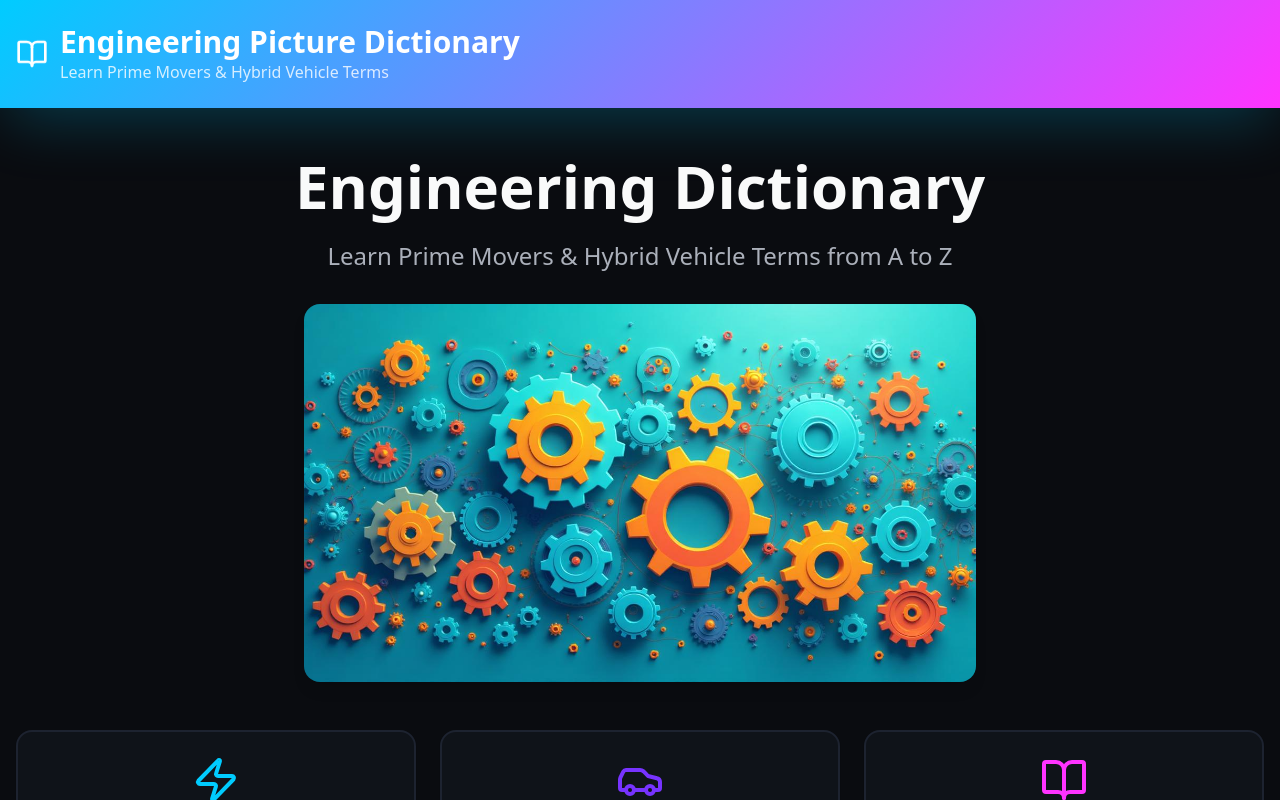
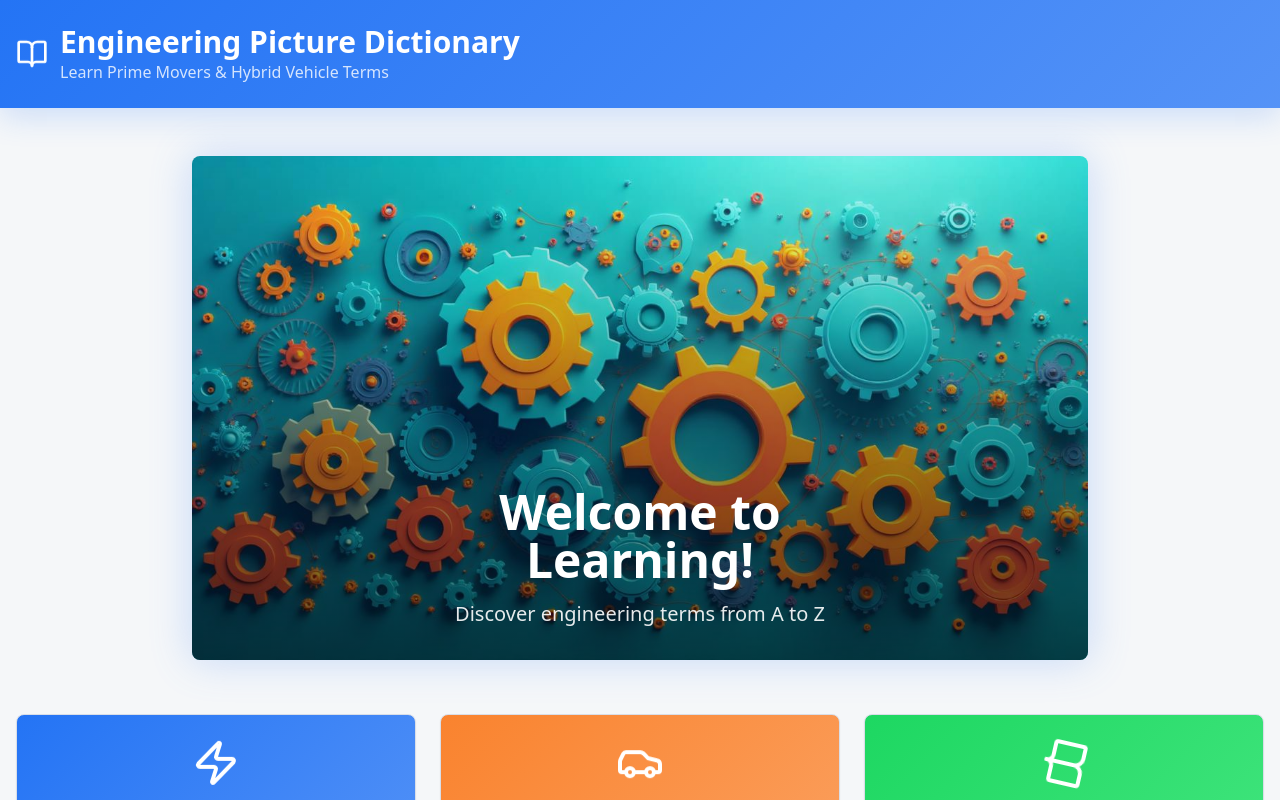
Before and after one commit to buttisoda6-cyber/hybrid-handbook, a React (Vite) app: page / in a window 1280 px wide. Shown: the top 800 px of the page. Built offline with nearby package versions, Linux system fonts and the light colour scheme.

Commit message:
Reverted to commit dbae29669d944b868247871ba9cefb88f26f9676

```diff
--- a/src/components/AlphabetGrid.tsx
+++ b/src/components/AlphabetGrid.tsx
@@ -14,7 +14,7 @@ const AlphabetGrid = () => {
       {dictionaryData.map((entry) => (
         <Card
           key={entry.letter}
-          className="aspect-square flex items-center justify-center cursor-pointer bg-primary text-white hover:bg-secondary transform hover:scale-105 transition-all duration-300 hover:shadow-lg group"
+          className="aspect-square flex items-center justify-center cursor-pointer bg-gradient-primary hover:bg-gradient-secondary transform hover:scale-105 transition-all duration-300 hover:shadow-glow group"
           onClick={() => handleLetterClick(entry.letter)}
         >
           <div className="text-center">
--- a/src/components/TermCard.tsx
+++ b/src/components/TermCard.tsx
@@ -11,31 +11,24 @@ interface TermCardProps {
 
 const TermCard = ({ type, term, description, image, gradient }: TermCardProps) => {
   return (
-    <Card className={`h-full ${gradient} text-white shadow-neon hover:shadow-glow transform hover:scale-105 transition-all duration-500 border border-white/20 backdrop-blur-sm relative overflow-hidden group`}>
-      {/* Glass morphism overlay */}
-      <div className="absolute inset-0 bg-gradient-to-br from-white/10 to-transparent opacity-50 group-hover:opacity-70 transition-opacity duration-300" />
-
-      <CardHeader className="text-center pb-6 relative z-10">
-        <Badge variant="secondary" className="w-fit mx-auto mb-6 bg-black/30 text-white border border-white/30 hover:bg-black/40 px-4 py-1.5 text-sm font-medium backdrop-blur-sm">
+    <Card className={`h-full ${gradient} text-white shadow-card hover:shadow-float transform hover:scale-105 transition-all duration-300`}>
+      <CardHeader className="text-center pb-4">
+        <Badge variant="secondary" className="w-fit mx-auto mb-3 bg-white/20 text-white border-0 hover:bg-white/30">
           {type}
         </Badge>
-
-        {/* Much larger image container */}
-        <div className="w-40 h-40 md:w-48 md:h-48 mx-auto mb-6 rounded-2xl bg-black/20 p-4 animate-float border border-white/20 backdrop-blur-sm shadow-neon">
+        <div className="w-20 h-20 mx-auto mb-4 rounded-lg bg-white/20 p-2 animate-float">
           <img
             src={image}
             alt={term}
-            className="w-full h-full object-cover rounded-xl shadow-lg"
+            className="w-full h-full object-cover rounded-lg"
           />
         </div>
-
-        <CardTitle className="text-2xl md:text-3xl font-bold bg-gradient-to-r from-white to-white/80 bg-clip-text text-transparent">
+        <CardTitle className="text-xl md:text-2xl font-bold">
           {term}
         </CardTitle>
       </CardHeader>
-
-      <CardContent className="relative z-10">
-        <p className="text-white/90 text-base md:text-lg leading-relaxed text-center">
+      <CardContent>
+        <p className="text-white/90 text-sm md:text-base leading-relaxed">
           {description}
         </p>
       </CardContent>
--- a/src/index.css
+++ b/src/index.css
@@ -6,72 +6,67 @@
 
 @layer base {
   :root {
-    /* Core Background Colors - Dark Tech Theme */
-    --background: 220 25% 5%;
-    --foreground: 220 10% 98%;
+    /* Core Background Colors */
+    --background: 220 25% 97%;
+    --foreground: 220 25% 15%;
 
-    /* Card System - Glass Morphism */
-    --card: 220 25% 8%;
-    --card-foreground: 220 10% 95%;
+    /* Card System */
+    --card: 0 0% 100%;
+    --card-foreground: 220 25% 15%;
 
     /* Interactive Elements */
-    --popover: 220 25% 7%;
-    --popover-foreground: 220 10% 95%;
+    --popover: 0 0% 100%;
+    --popover-foreground: 220 25% 15%;
 
-    /* Brand Colors - Cyber Cyan */
-    --primary: 192 100% 50%;
-    --primary-foreground: 220 25% 5%;
-    --primary-glow: 300 100% 60%;
+    /* Brand Colors - Engineering Blue */
+    --primary: 217 91% 55%;
+    --primary-foreground: 0 0% 100%;
+    --primary-glow: 217 91% 65%;
 
-    /* Secondary - Neon Purple */
-    --secondary: 260 100% 60%;
-    --secondary-foreground: 220 25% 5%;
+    /* Secondary - Engineering Orange */
+    --secondary: 25 95% 58%;
+    --secondary-foreground: 0 0% 100%;
 
     /* Muted Colors */
-    --muted: 220 25% 10%;
-    --muted-foreground: 220 10% 70%;
+    --muted: 220 25% 95%;
+    --muted-foreground: 220 15% 45%;
 
-    /* Accent - Electric Magenta */
-    --accent: 300 100% 60%;
-    --accent-foreground: 220 25% 5%;
+    /* Accent - Success Green */
+    --accent: 142 76% 48%;
+    --accent-foreground: 0 0% 100%;
 
     /* System Colors */
-    --destructive: 0 100% 50%;
-    --destructive-foreground: 220 10% 95%;
+    --destructive: 0 84% 60%;
+    --destructive-foreground: 0 0% 100%;
 
     /* Borders and Inputs */
-    --border: 220 25% 15%;
-    --input: 220 25% 12%;
-    --ring: 192 100% 50%;
+    --border: 220 25% 88%;
+    --input: 220 25% 88%;
+    --ring: 217 91% 55%;
 
-    /* Modern Tech Themed Colors */
-    --electric: 192 100% 50%;
-    --mechanical: 260 100% 60%;
-    --hybrid: 300 100% 60%;
-    --gear: 45 100% 55%;
+    /* Engineering Themed Colors */
+    --electric: 200 100% 50%;
+    --mechanical: 35 100% 55%;
+    --hybrid: 85 85% 45%;
+    --gear: 45 95% 60%;
 
-    /* Modern Tech Gradients */
-    --gradient-primary: linear-gradient(135deg, hsl(192 100% 50%), hsl(300 100% 60%));
-    --gradient-secondary: linear-gradient(135deg, hsl(260 100% 60%), hsl(192 100% 50%));
-    --gradient-accent: linear-gradient(135deg, hsl(300 100% 60%), hsl(260 100% 60%));
-    --gradient-electric: linear-gradient(135deg, hsl(192 100% 50%) 0%, hsl(220 100% 60%) 100%);
-    --gradient-mechanical: linear-gradient(135deg, hsl(260 100% 60%) 0%, hsl(300 100% 60%) 100%);
+    /* Gradients */
+    --gradient-primary: linear-gradient(135deg, hsl(var(--primary)), hsl(var(--primary-glow)));
+    --gradient-secondary: linear-gradient(135deg, hsl(var(--secondary)), hsl(25 95% 68%));
+    --gradient-accent: linear-gradient(135deg, hsl(var(--accent)), hsl(142 76% 58%));
+    --gradient-electric: linear-gradient(135deg, hsl(var(--electric)), hsl(200 100% 60%));
+    --gradient-mechanical: linear-gradient(135deg, hsl(var(--mechanical)), hsl(35 100% 65%));
 
-    /* Neon Glow Shadows */
-    --shadow-card: 0 8px 32px -8px hsl(192 100% 50% / 0.15);
-    --shadow-float: 0 20px 60px -10px hsl(192 100% 50% / 0.25);
-    --shadow-glow: 0 0 60px hsl(300 100% 60% / 0.4);
-    --shadow-neon: 0 0 30px hsl(192 100% 50% / 0.6);
-
-    /* Glass Morphism */
-    --glass-bg: hsla(220, 25%, 10%, 0.7);
-    --glass-border: hsla(220, 25%, 20%, 0.3);
+    /* Shadows with Engineering Theme */
+    --shadow-card: 0 4px 20px hsl(var(--primary) / 0.15);
+    --shadow-float: 0 8px 30px hsl(var(--primary) / 0.2);
+    --shadow-glow: 0 0 40px hsl(var(--primary-glow) / 0.3);
 
     /* Animations */
     --transition-smooth: all 0.3s cubic-bezier(0.4, 0, 0.2, 1);
     --transition-bounce: all 0.4s cubic-bezier(0.68, -0.55, 0.265, 1.55);
 
-    --radius: 1rem;
+    --radius: 0.5rem;
 
     --sidebar-background: 0 0% 98%;
 
--- a/src/pages/Index.tsx
+++ b/src/pages/Index.tsx
@@ -13,42 +13,47 @@ const Index = () => {
       <section className="relative overflow-hidden">
         <div className="container mx-auto px-4 py-12">
           <div className="text-center mb-12">
-            <h1 className="text-4xl md:text-6xl font-bold text-foreground mb-6">
-              Engineering Dictionary
-            </h1>
-            <p className="text-xl md:text-2xl text-muted-foreground mb-8">
-              Learn Prime Movers & Hybrid Vehicle Terms from A to Z
-            </p>
-            <img
-              src={heroImage}
-              alt="Engineering Education"
-              className="w-full max-w-2xl mx-auto rounded-lg shadow-lg"
-            />
+            <div className="relative inline-block">
+              <img
+                src={heroImage}
+                alt="Engineering Education"
+                className="w-full max-w-4xl mx-auto rounded-lg shadow-glow"
+              />
+              <div className="absolute inset-0 bg-gradient-to-t from-black/60 to-transparent rounded-lg"></div>
+              <div className="absolute bottom-8 left-1/2 transform -translate-x-1/2 text-center text-white">
+                <h2 className="text-3xl md:text-5xl font-bold mb-4">
+                  Welcome to Learning!
+                </h2>
+                <p className="text-lg md:text-xl text-white/90">
+                  Discover engineering terms from A to Z
+                </p>
+              </div>
+            </div>
           </div>
 
           {/* Feature Cards */}
           <div className="grid md:grid-cols-3 gap-6 mb-12">
-            <Card className="bg-card hover:shadow-lg transition-all duration-300 border-2 hover:border-primary/20">
+            <Card className="bg-gradient-primary text-white hover:shadow-card transition-all duration-300">
               <CardContent className="p-6 text-center">
-                <Zap className="w-12 h-12 mx-auto mb-4 text-electric" />
-                <h3 className="text-xl font-bold mb-2 text-foreground">Prime Movers</h3>
-                <p className="text-muted-foreground">Learn about engines, generators, and power systems</p>
+                <Zap className="w-12 h-12 mx-auto mb-4 animate-float" />
+                <h3 className="text-xl font-bold mb-2">Prime Movers</h3>
+                <p className="text-white/90">Learn about engines, generators, and power systems</p>
               </CardContent>
             </Card>
 
-            <Card className="bg-card hover:shadow-lg transition-all duration-300 border-2 hover:border-mechanical/20">
+            <Card className="bg-gradient-secondary text-white hover:shadow-card transition-all duration-300">
               <CardContent className="p-6 text-center">
-                <Car className="w-12 h-12 mx-auto mb-4 text-mechanical" />
-                <h3 className="text-xl font-bold mb-2 text-foreground">Hybrid Vehicles</h3>
-                <p className="text-muted-foreground">Explore modern automotive technology</p>
+                <Car className="w-12 h-12 mx-auto mb-4 animate-bounce-gentle" />
+                <h3 className="text-xl font-bold mb-2">Hybrid Vehicles</h3>
+                <p className="text-white/90">Explore modern automotive technology</p>
               </CardContent>
             </Card>
 
-            <Card className="bg-card hover:shadow-lg transition-all duration-300 border-2 hover:border-accent/20">
+            <Card className="bg-gradient-accent text-white hover:shadow-card transition-all duration-300">
               <CardContent className="p-6 text-center">
-                <BookOpen className="w-12 h-12 mx-auto mb-4 text-accent" />
-                <h3 className="text-xl font-bold mb-2 text-foreground">Interactive Learning</h3>
-                <p className="text-muted-foreground">Visual dictionary with detailed explanations</p>
+                <BookOpen className="w-12 h-12 mx-auto mb-4 animate-gear-rotate" />
+                <h3 className="text-xl font-bold mb-2">Interactive Learning</h3>
+                <p className="text-white/90">Visual dictionary with detailed explanations</p>
               </CardContent>
             </Card>
           </div>
```
Also changed, not shown: src/pages/LetterDetail.tsx (+14 -21 lines).
